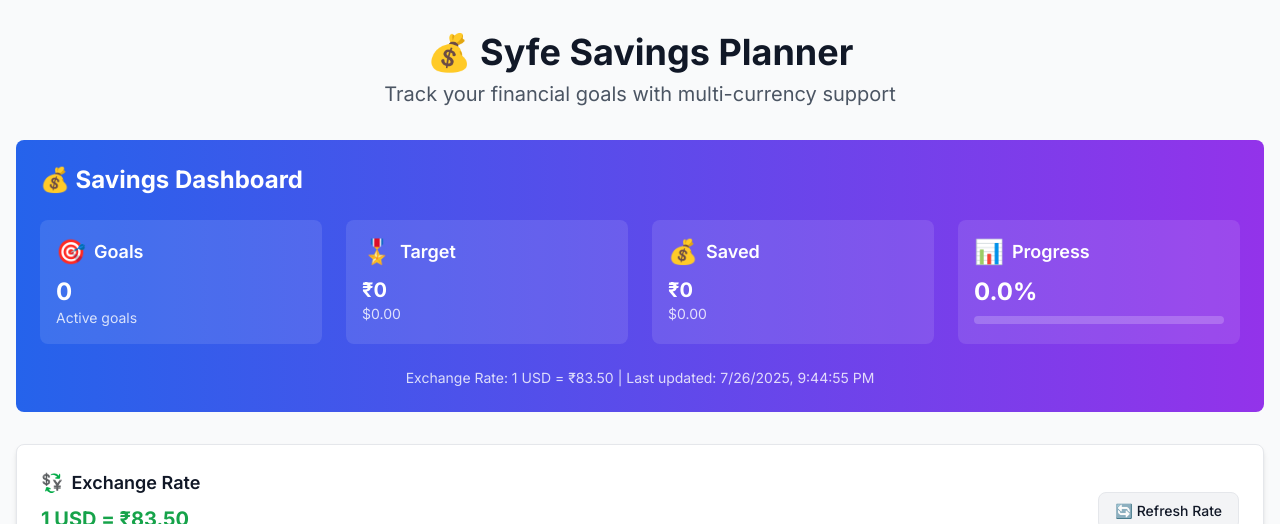
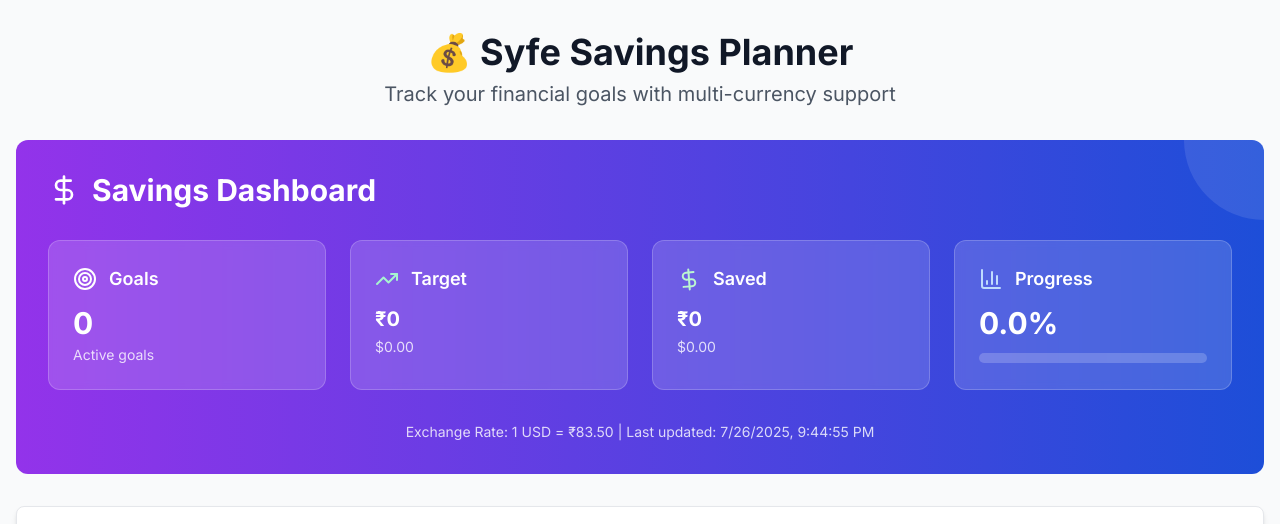
Before and after one commit to anubxv/Syfe-Savings-Planner, a Next.js app: page / in a window 1280 px wide. Shown: the top 524 px of the page. Built offline with nearby package versions, Linux system fonts and the light colour scheme; no server answers.

Commit message:
Redesigned dashboard with animated cards

```diff
--- a/src/components/Dashboard.tsx
+++ b/src/components/Dashboard.tsx
@@ -1,8 +1,10 @@
 "use client";
 
+import { motion } from "framer-motion";
 import { Goal, ExchangeRate } from "@/types";
 import { calculateDashboardStats } from "@/utils/storage";
 import { formatCurrency, convertCurrency } from "@/utils/currency";
+import { Target, TrendingUp, DollarSign, BarChart3 } from "lucide-react";
 
 interface DashboardProps {
   goals: Goal[];
@@ -12,11 +14,11 @@ interface DashboardProps {
 export function Dashboard({ goals, exchangeRate }: DashboardProps) {
   const stats = calculateDashboardStats(goals);
 
-  // Convert totals to both currencies for display
+
   const getTotalInBothCurrencies = () => {
     if (!exchangeRate) return { inr: 0, usd: 0 };
 
-    // Calculate totals in original currencies first
+
     let totalINR = 0;
     let totalUSD = 0;
 
@@ -64,77 +66,177 @@ export function Dashboard({ goals, exchangeRate }: DashboardProps) {
   const savedTotals = getSavedInBothCurrencies();
 
   return (
-    <div className="bg-gradient-to-r from-blue-600 to-purple-600 text-white rounded-lg p-6 mb-8">
-      <h2 className="text-2xl font-bold mb-6">💰 Savings Dashboard</h2>
+    <motion.div
+      className="bg-syfe-gradient text-white rounded-xl p-8 mb-8 relative overflow-hidden"
+      initial={{ opacity: 0, y: 20 }}
+      animate={{ opacity: 1, y: 0 }}
+      transition={{ duration: 0.6 }}
+    >
+      <motion.div
+        className="absolute top-0 right-0 w-40 h-40 bg-white/10 rounded-full -mr-20 -mt-20"
+        animate={{ rotate: 360 }}
+        transition={{ duration: 30, repeat: Infinity, ease: "linear" }}
+      />
 
-      <div className="grid grid-cols-1 md:grid-cols-2 lg:grid-cols-4 gap-6">
-        {/* Total Goals */}
-        <div className="bg-white/10 rounded-lg p-4">
-          <div className="flex items-center mb-2">
-            <span className="text-2xl mr-2">🎯</span>
+      <motion.h2
+        className="text-3xl font-bold mb-8 flex items-center"
+        initial={{ opacity: 0, x: -20 }}
+        animate={{ opacity: 1, x: 0 }}
+        transition={{ delay: 0.2 }}
+      >
+        <motion.div
+          whileHover={{ scale: 1.1, rotate: 5 }}
+          transition={{ type: "spring", stiffness: 400 }}
+        >
+          <DollarSign className="w-8 h-8 mr-3" />
+        </motion.div>
+        Savings Dashboard
+      </motion.h2>
+
+      <div className="grid grid-cols-1 md:grid-cols-2 lg:grid-cols-4 gap-6 relative">
+        <motion.div
+          className="bg-white/15 backdrop-blur-sm rounded-xl p-6 border border-white/20"
+          initial={{ opacity: 0, y: 20 }}
+          animate={{ opacity: 1, y: 0 }}
+          transition={{ delay: 0.3 }}
+          whileHover={{ scale: 1.02, y: -2 }}
+        >
+          <div className="flex items-center mb-3">
+            <motion.div
+              whileHover={{ rotate: 360 }}
+              transition={{ duration: 0.5 }}
+            >
+              <Target className="w-6 h-6 mr-3 text-white" />
+            </motion.div>
             <h3 className="text-lg font-semibold">Goals</h3>
           </div>
-          <p className="text-2xl font-bold">{stats.goalCount}</p>
+          <motion.p
+            className="text-3xl font-bold mb-1"
+            initial={{ scale: 0 }}
+            animate={{ scale: 1 }}
+            transition={{ delay: 0.5, type: "spring" }}
+          >
+            {stats.goalCount}
+          </motion.p>
           <p className="text-white/80 text-sm">Active goals</p>
-        </div>
+        </motion.div>
 
-        {/* Total Target */}
-        <div className="bg-white/10 rounded-lg p-4">
-          <div className="flex items-center mb-2">
-            <span className="text-2xl mr-2">🎖️</span>
+
+        <motion.div
+          className="bg-white/15 backdrop-blur-sm rounded-xl p-6 border border-white/20"
+          initial={{ opacity: 0, y: 20 }}
+          animate={{ opacity: 1, y: 0 }}
+          transition={{ delay: 0.4 }}
+          whileHover={{ scale: 1.02, y: -2 }}
+        >
+          <div className="flex items-center mb-3">
+            <motion.div
+              whileHover={{ scale: 1.2 }}
+              transition={{ type: "spring", stiffness: 400 }}
+            >
+              <TrendingUp className="w-6 h-6 mr-3 text-emerald-200" />
+            </motion.div>
             <h3 className="text-lg font-semibold">Target</h3>
           </div>
-          <p className="text-xl font-bold">
+          <motion.p
+            className="text-xl font-bold mb-1"
+            initial={{ opacity: 0 }}
+            animate={{ opacity: 1 }}
+            transition={{ delay: 0.6 }}
+          >
             {formatCurrency(targetTotals.inr, "INR")}
-          </p>
+          </motion.p>
           <p className="text-white/80 text-sm">
             {formatCurrency(targetTotals.usd, "USD")}
           </p>
-        </div>
+        </motion.div>
 
-        {/* Total Saved */}
-        <div className="bg-white/10 rounded-lg p-4">
-          <div className="flex items-center mb-2">
-            <span className="text-2xl mr-2">💰</span>
+
+        <motion.div
+          className="bg-white/15 backdrop-blur-sm rounded-xl p-6 border border-white/20"
+          initial={{ opacity: 0, y: 20 }}
+          animate={{ opacity: 1, y: 0 }}
+          transition={{ delay: 0.5 }}
+          whileHover={{ scale: 1.02, y: -2 }}
+        >
+          <div className="flex items-center mb-3">
+            <motion.div
+              animate={{ rotate: [0, 10, -10, 0] }}
+              transition={{
+                duration: 2,
+                repeat: Infinity,
+                repeatType: "reverse",
+              }}
+            >
+              <DollarSign className="w-6 h-6 mr-3 text-green-200" />
+            </motion.div>
             <h3 className="text-lg font-semibold">Saved</h3>
           </div>
-          <p className="text-xl font-bold">
+          <motion.p
+            className="text-xl font-bold mb-1"
+            initial={{ opacity: 0 }}
+            animate={{ opacity: 1 }}
+            transition={{ delay: 0.7 }}
+          >
             {formatCurrency(savedTotals.inr, "INR")}
-          </p>
+          </motion.p>
           <p className="text-white/80 text-sm">
             {formatCurrency(savedTotals.usd, "USD")}
           </p>
-        </div>
+        </motion.div>
 
-        {/* Overall Progress */}
-        <div className="bg-white/10 rounded-lg p-4">
-          <div className="flex items-center mb-2">
-            <span className="text-2xl mr-2">📊</span>
+
+        <motion.div
+          className="bg-white/15 backdrop-blur-sm rounded-xl p-6 border border-white/20"
+          initial={{ opacity: 0, y: 20 }}
+          animate={{ opacity: 1, y: 0 }}
+          transition={{ delay: 0.6 }}
+          whileHover={{ scale: 1.02, y: -2 }}
+        >
+          <div className="flex items-center mb-3">
+            <motion.div
+              whileHover={{ scale: 1.1 }}
+              transition={{ type: "spring", stiffness: 400 }}
+            >
+              <BarChart3 className="w-6 h-6 mr-3 text-blue-200" />
+            </motion.div>
             <h3 className="text-lg font-semibold">Progress</h3>
           </div>
-          <p className="text-2xl font-bold">
+          <motion.p
+            className="text-3xl font-bold mb-2"
+            initial={{ scale: 0 }}
+            animate={{ scale: 1 }}
+            transition={{ delay: 0.8, type: "spring" }}
+          >
             {stats.overallProgress.toFixed(1)}%
-          </p>
-          <div className="mt-2">
-            <div className="w-full bg-white/20 rounded-full h-2">
-              <div
-                className="bg-white h-2 rounded-full transition-all duration-300"
-                style={{ width: `${Math.min(stats.overallProgress, 100)}%` }}
+          </motion.p>
+          <div className="mt-3">
+            <div className="w-full bg-white/20 rounded-full h-2.5 overflow-hidden">
+              <motion.div
+                className="bg-white h-2.5 rounded-full"
+                initial={{ width: 0 }}
+                animate={{ width: `${Math.min(stats.overallProgress, 100)}%` }}
+                transition={{ delay: 1, duration: 1, ease: "easeOut" }}
               />
             </div>
           </div>
-        </div>
+        </motion.div>
       </div>
 
-      {/* Exchange Rate Info */}
+
       {exchangeRate && (
-        <div className="mt-6 text-center text-white/80">
+        <motion.div
+          className="mt-8 text-center text-white/80"
+          initial={{ opacity: 0 }}
+          animate={{ opacity: 1 }}
+          transition={{ delay: 1.2 }}
+        >
           <p className="text-sm">
             Exchange Rate: 1 USD = ₹{exchangeRate.rate.toFixed(2)} | Last
             updated: {exchangeRate.lastUpdated.toLocaleString()}
           </p>
-        </div>
+        </motion.div>
       )}
-    </div>
+    </motion.div>
   );
 }
```
